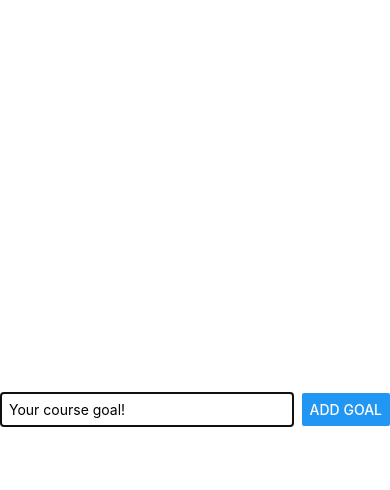
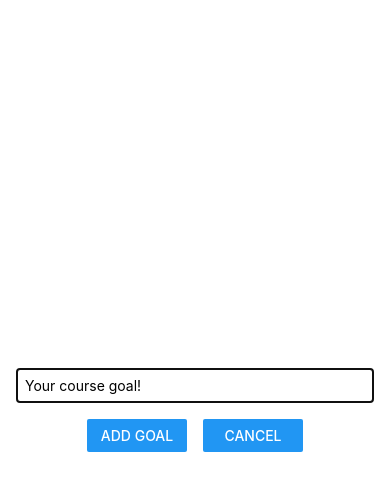
Before and after one commit to marcocrupi/goals-react-native, a React Native app: screen / in a window 390 px wide. Both pictures are taken after a click on the button "ADD NEW GOAL". Shown: the top 490 px of the page. Built offline with nearby package versions, Linux system fonts and the light colour scheme.

Commit message:
add modal visible state

```diff
--- a/App.js
+++ b/App.js
@@ -12,6 +12,10 @@ export default function App() {
     setModalIsVisible(true);
   }
 
+  function endAddGoalHandler(params) {
+    setModalIsVisible(false);
+  }
+
   // La funzione "addGoalHandler" utilizza la funzione "setCourseGoals"
   // per aggiungere l'obiettivo corrente "enteredGoalText" all'array di obiettivi
   // del corso "courseGoals". La funzione utilizza la notazione a spreading operator
@@ -19,7 +23,6 @@ export default function App() {
   function addGoalHandler(enteredGoalText) {
     setCourseGoals((currentCourseGoals) => [
       ...currentCourseGoals,
-
       {
         text: enteredGoalText,
         // Soluzione per creare una chiave univoca, "key" che contiene il valore restituito da Date.now() combinato con Math.random().
@@ -33,6 +36,7 @@ export default function App() {
         id: Date.now() + Math.random().toString(36).substring(2, 15),
       },
     ]);
+    endAddGoalHandler();
   }
 
   function deleteGoalHandler(id) {
@@ -48,7 +52,11 @@ export default function App() {
         color="#210644"
         onPress={startAddGoalHandler}
       />
-      <GoalInput visible={modalIsVisible} onAddGoal={addGoalHandler} />
+      <GoalInput
+        visible={modalIsVisible}
+        onAddGoal={addGoalHandler}
+        onCancel={endAddGoalHandler}
+      />
       <View style={styles.goalsContainer}>
         {/* ScrollView serve quando ci serve la funzionalità di scroll, a questo link
         un approfondimento per personalizzarlo: https://reactnative.dev/docs/scrollview
--- a/components/GoalInput.js
+++ b/components/GoalInput.js
@@ -22,7 +22,14 @@ function GoalInput(props) {
           onChangeText={goalInputHandler}
           value={enteredGoalText}
         />
-        <Button title="Add Goal" onPress={addGoalHandler} />
+        <View style={styles.buttonContainer}>
+          <View style={styles.button}>
+            <Button title="Add Goal" onPress={addGoalHandler} />
+          </View>
+          <View style={styles.button}>
+            <Button title="Cancel" onPress={props.onCancel} />
+          </View>
+        </View>
       </View>
     </Modal>
   );
@@ -33,7 +40,7 @@ export default GoalInput;
 const styles = StyleSheet.create({
   inputContainer: {
     flex: 1,
-    flexDirection: "row",
+    padding: 16,
     justifyContent: "center",
     alignItems: "center",
     marginBottom: 24,
@@ -43,8 +50,15 @@ const styles = StyleSheet.create({
   textInput: {
     borderWidth: 1,
     borderColor: "#cccccc",
-    width: "80%",
-    marginRight: 8,
+    width: "100%",
     padding: 8,
   },
+  buttonContainer: {
+    marginTop: 16,
+    flexDirection: "row",
+  },
+  button: {
+    width: 100,
+    marginHorizontal: 8,
+  },
 });
```
